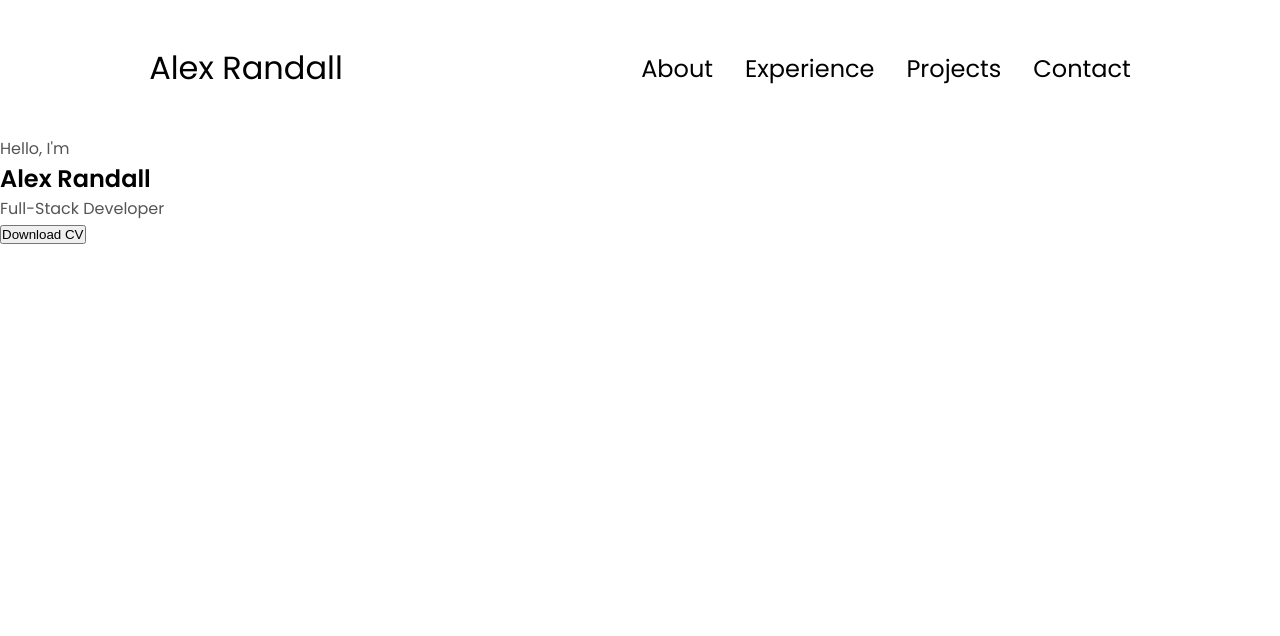
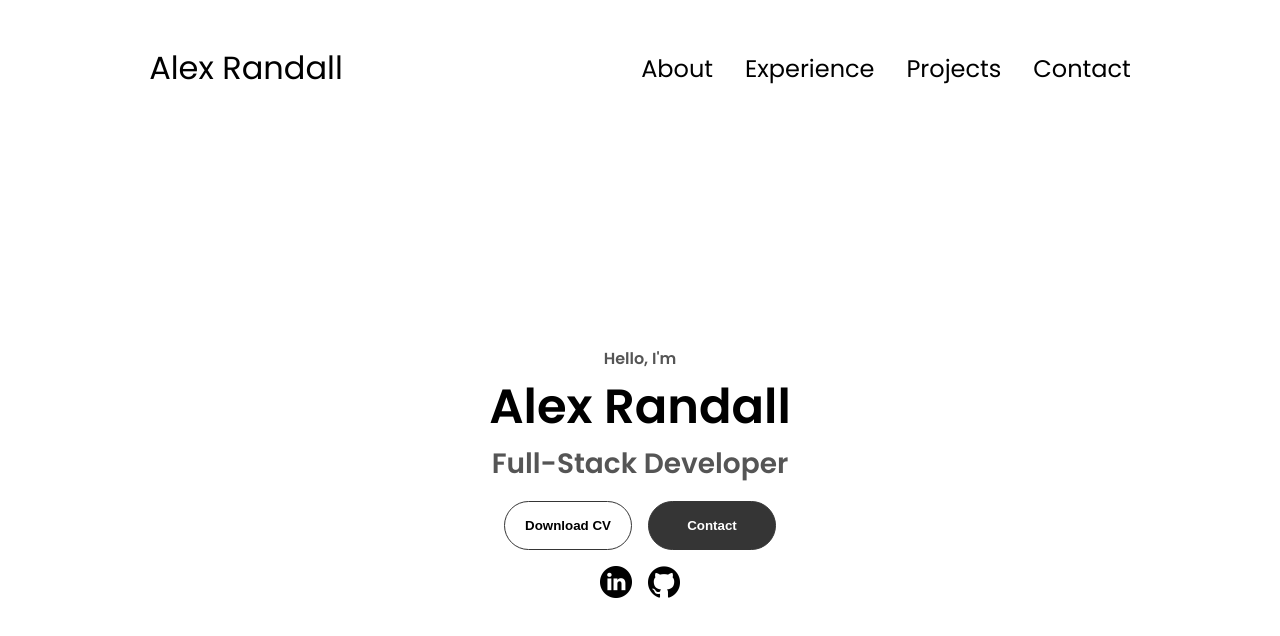
Before and after one commit to randallcoding/alex-portfolio-2, a plain HTML site: page index.html in a window 1280 px wide. Drawn offline with Linux system fonts and the light colour scheme.

Commit message:
Added hero section

```diff
--- a/index.html
+++ b/index.html
@@ -41,6 +41,13 @@
             <p class="section__text__p2">Full-Stack Developer</p>
             <div class="btn-container">
                 <button class="btn btn-color-2" onclick="window.open('./assets/alexcv3.pdf')">Download CV</button>
+                <button class="btn btn-color-1" onclick="location.href='./#contact'">Contact</button>
+            </div>
+            <div id="socials-container">
+                <img src="./assets/linkedin.png" alt="My LinkedIn profile"
+                class="icon" onclick="location.href='https://www.linkedin.com/in/alex-randall2002/'">
+                <img src="./assets/github.png" alt="My Github profile"
+                class="icon" onclick="location.href='https://github.com/randallcoding'">
             </div>
         </div>
     </section>
--- a/style.css
+++ b/style.css
@@ -151,3 +151,106 @@ a:hover {
 
 
 /* SECTIONS */
+
+section {
+    padding-top: 4vh;
+    height: 96vh;
+    margin: 0 10rem;
+    box-sizing: border-box;
+    min-height: fit-content;
+}
+
+.section-container {
+    display: flex;
+}
+
+/* PROFILE SECTION */
+
+#profile {
+    display: flex;
+    justify-content: center;
+    gap: 5rem;
+    height: 80vh;
+}
+
+.section__text {
+    align-self: center;
+    text-align: center;
+}
+
+.section__text p {
+    font-weight: 600;
+}
+
+.section__text__p1 {
+    text-align: center;
+}
+
+.section__text__p2 {
+    font-size: 1.75rem;
+    margin-bottom: 1rem;
+}
+
+.title {
+    font-size: 3rem;
+    text-align: center;
+}
+
+#socials-container {
+    display: flex;
+    justify-content: center;
+    margin-top: 1rem;
+    gap: 1rem;
+}
+
+/* ICONS */
+
+.icon {
+    cursor: pointer;
+    height: 2rem;
+}
+
+/* BUTTONS */
+
+.btn-container {
+    display: flex;
+    justify-content: center;
+    gap: 1rem;
+}
+
+.btn {
+    font-weight: 600;
+    transition: all 300ms ease;
+    padding: 1rem;
+    width: 8rem;
+    border-radius: 2rem;
+}
+
+.btn-color-1, .btn-color-2 {
+    border: rgb(53,53,53) 0.1rem solid;
+}
+
+.btn-color-1:hover, .btn-color-2:hover {
+    cursor: pointer;
+}
+
+.btn-color-1, .btn-color-2:hover {
+    background: rgb(53,53,53);
+    color: white;
+}
+
+.btn-color-1:hover {
+    background: rgb(0,0,0);
+}
+
+.btn-color-2 {
+    background: none;
+}
+
+.btn-color-2:hover {
+    border: rgb(255,255,255) 0.1rem solid;
+}
+
+.btn-container {
+    gap: 1rem;
+}
```
